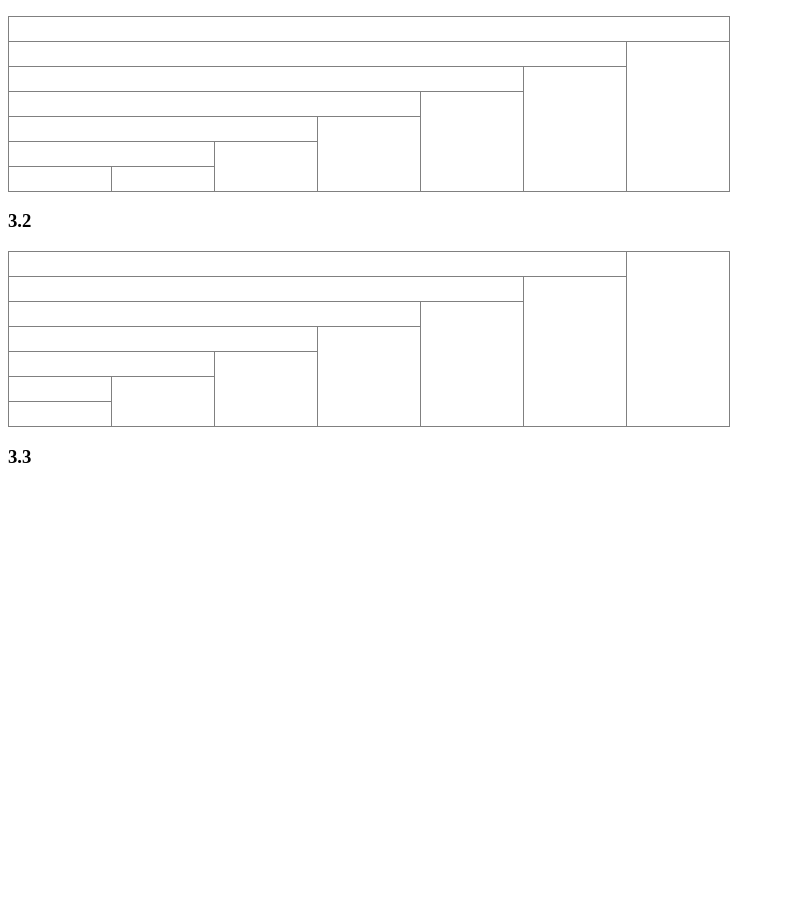
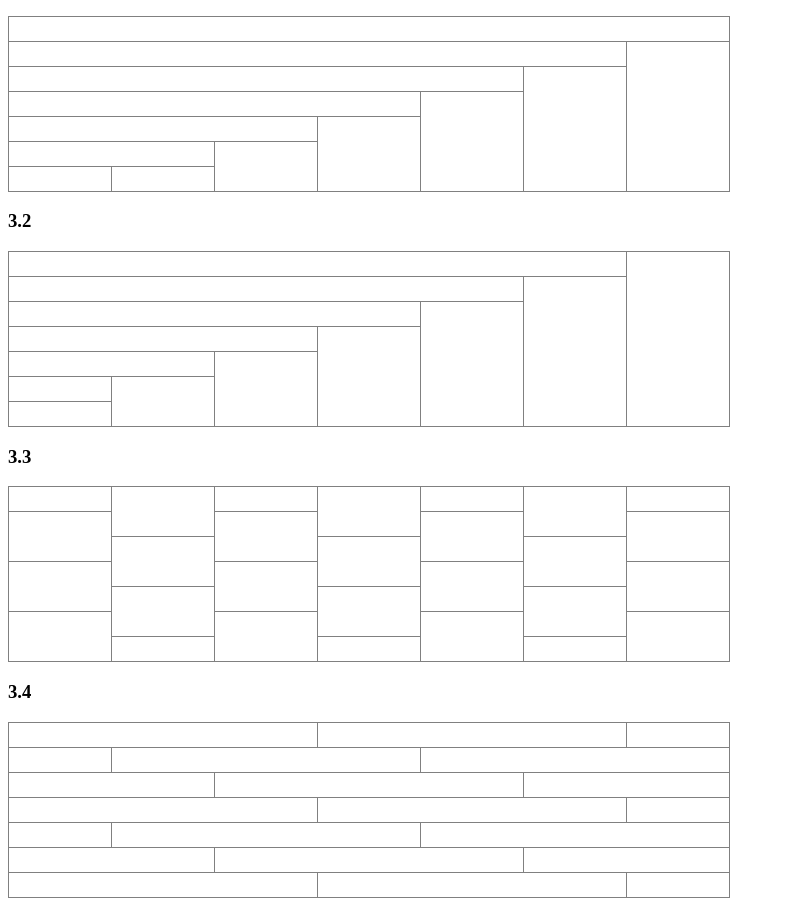
Before and after one commit to s95ammar/s95ammar.github.io, a plain HTML site: page KPI/Assignments/2.1/Web/tables.html in a window 1280 px wide. Shown: the part 105-1011 px from the top of the page, without its empty margins (0-785 px from the left). Before the commit the page ends 800 px from the top, so only its background shows below. Drawn offline with Linux system fonts and the light colour scheme.

Commit message:
Finished tables

```diff
--- a/KPI/Assignments/2.1/Web/tables.html
+++ b/KPI/Assignments/2.1/Web/tables.html
@@ -71,5 +71,105 @@
 
 	<h3>3.3</h3>
 
+	<table border="1" style="border-collapse:collapse">
+		<tbody>
+			<tr height="25">
+				<td width="100"></td>
+				<td width="100" rowspan="2"></td>
+				<td width="100"></td>
+				<td width="100" rowspan="2"></td>
+				<td width="100"></td>
+				<td width="100" rowspan="2"></td>
+				<td width="100"></td>
+			</tr>
+			<tr height="25">
+				<td rowspan="2"></td>
+				<td rowspan="2"></td>
+				<td rowspan="2"></td>
+				<td rowspan="2"></td>
+			</tr>
+			<tr height="25">
+				<td rowspan="2"></td>
+				<td rowspan="2"></td>
+				<td rowspan="2"></td>
+			</tr>
+			<tr height="25">
+				<td rowspan="2"></td>
+				<td rowspan="2"></td>
+				<td rowspan="2"></td>
+				<td rowspan="2"></td>
+			</tr>
+			<tr height="25">
+				<td rowspan="2"></td>
+				<td rowspan="2"></td>
+				<td rowspan="2"></td>
+			</tr>
+			<tr height="25">
+				<td rowspan="2"></td>
+				<td rowspan="2"></td>
+				<td rowspan="2"></td>
+				<td rowspan="2"></td>
+			</tr>
+			<tr height="25">
+				<td rowspan="2"></td>
+				<td rowspan="2"></td>
+				<td></td>
+			</tr>
+		</tbody>
+	</table>
+
+	<h3>3.4</h3>
+
+	<table border="1" style="border-collapse:collapse">
+		<colgroup>
+			<col style="width: 103px;"/>
+			<col style="width: 103px;"/>
+			<col style="width: 103px;"/>
+			<col style="width: 103px;"/>
+			<col style="width: 103px;"/>
+			<col style="width: 103px;"/>
+			<col style="width: 103px;"/>
+		</colgroup>
+
+		<tbody>
+			<tr height="25">
+				<td colspan="3"></td>
+				<td colspan="3"></td>
+				<td></td>
+			</tr>
+			<tr height="25">
+				<td></td>
+				<td colspan="3"></td>
+				<td colspan="3"></td>
+			</tr>
+			<tr height="25">
+				<td colspan="2"></td>
+				<td colspan="3"></td>
+				<td colspan="2"></td>
+			</tr>
+			<tr height="25">
+				<td colspan="3"></td>
+				<td colspan="3"></td>
+				<td></td>
+			</tr>
+			<tr height="25">
+				<td></td>
+				<td colspan="3"></td>
+				<td colspan="3"></td>
+			</tr>
+			<tr height="25">
+				<td colspan="2"></td>
+				<td colspan="3"></td>
+				<td colspan="2"></td>
+			</tr>
+			<tr height="25">
+				<td colspan="3"></td>
+				<td colspan="3"></td>
+				<td></td>
+			</tr>
+		</tbody>
+	</table>
+
+
 </body>
 </html>
```
